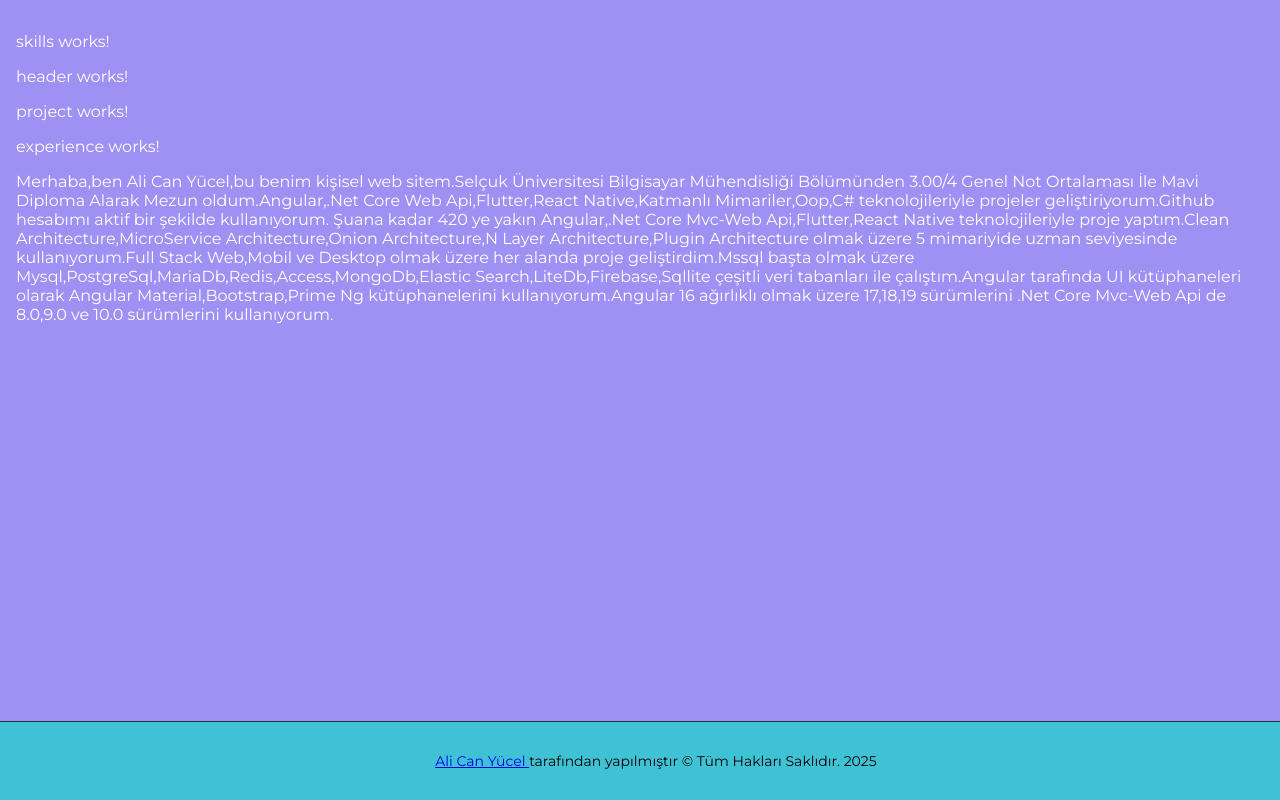
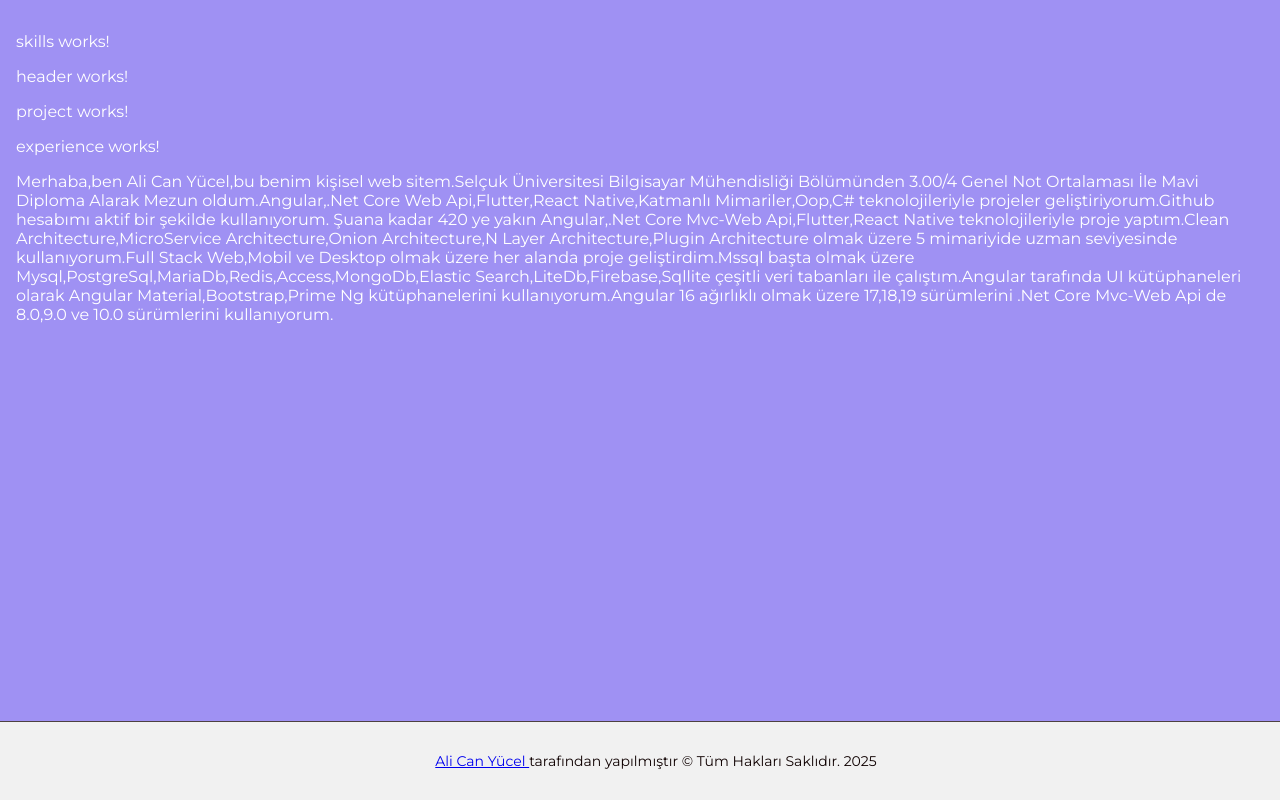
Before and after one commit to alicanyucel/MySiteAngular17, an Angular app: page / in a window 1280 px wide. Built offline with nearby package versions, Linux system fonts and the light colour scheme.

Commit message:
daha iyi

```diff
--- a/src/app/footer/footer.component.scss
+++ b/src/app/footer/footer.component.scss
@@ -1,5 +1,5 @@
 .footer {
-    background-color: #38c7d1ee;
+    background-color: #f1f1f1;
     color: #0f0101;
     padding: 1rem;
     text-align: center;
```
